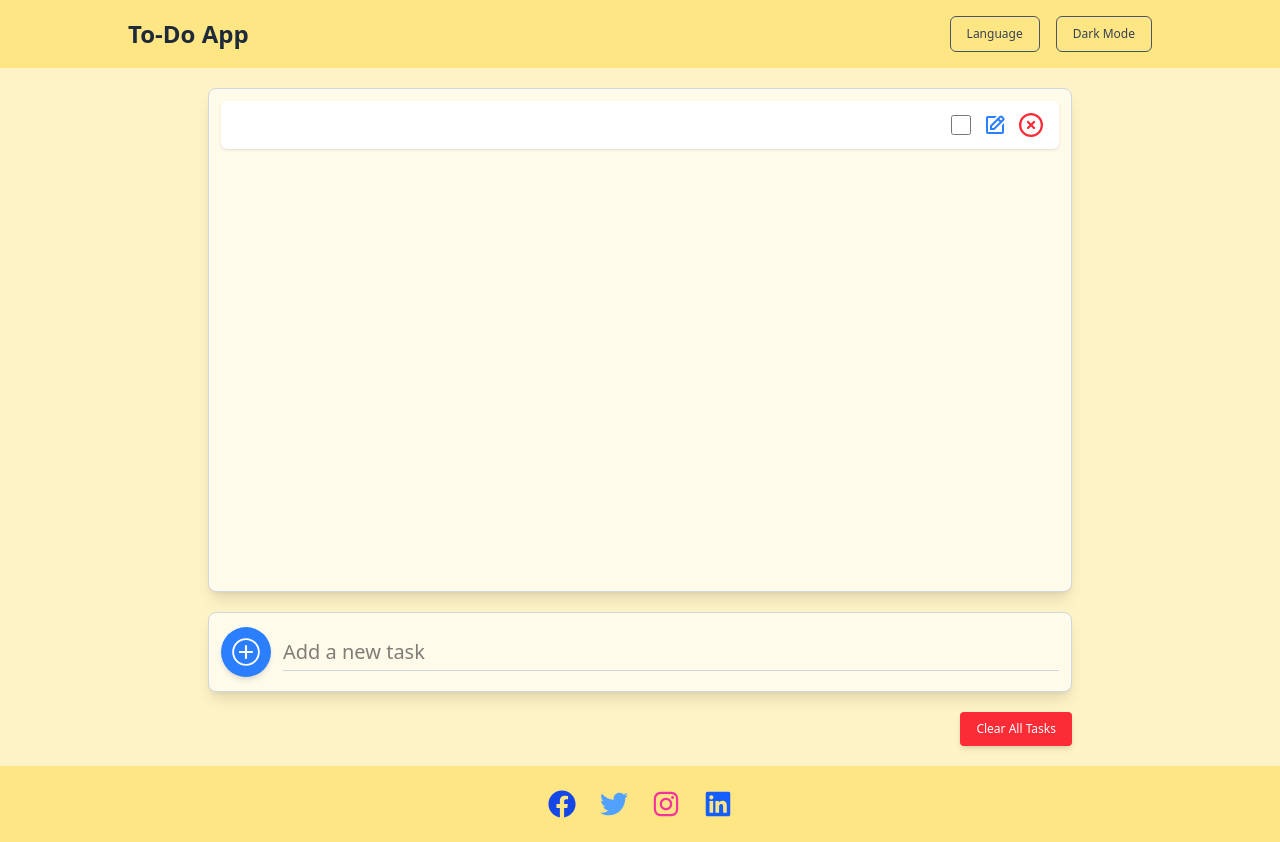
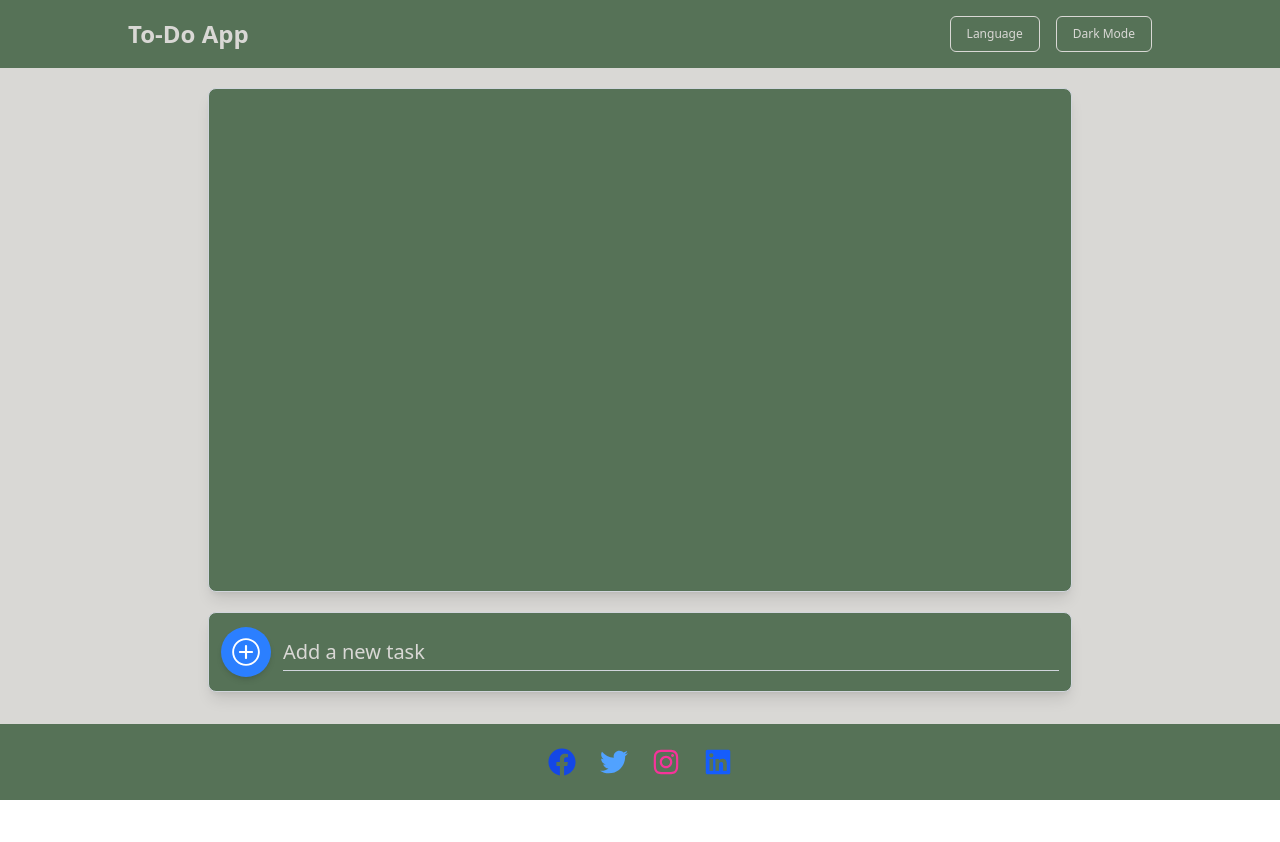
Before and after one commit to AnwarMohammadi2001/Complex_To_DO_APP, a React (Vite) app: page / in a window 1280 px wide. After the commit the page ends 800 px from the top, so only its background shows below. Built offline with nearby package versions, Linux system fonts and the light colour scheme.

Commit message:
change the structure

```diff
--- a/package.json
+++ b/package.json
@@ -17,6 +17,7 @@
     "@reduxjs/toolkit": "^2.6.1",
     "@tailwindcss/vite": "^4.0.12",
     "emoji-picker-react": "^4.12.2",
+    "firebase": "^11.6.1",
     "framer-motion": "^12.4.11",
     "gsap": "^3.12.7",
     "lucide-react": "^0.479.0",
--- a/src/App.jsx
+++ b/src/App.jsx
@@ -1,66 +1,53 @@
-// App.jsx
 import React, { useState, useEffect } from "react";
-import { FaRegCircleXmark } from "react-icons/fa6";
-import { BiEdit } from "react-icons/bi";
-import { IoIosAddCircleOutline } from "react-icons/io";
+import Navbar from "./components/Navbar";
 import Footer from "./components/Footer";
-import Navbar from "./components/Navbar";
+import TaskList from "./components/TaskList";
+import TaskInput from "./components/TaskInput";
+import ClearAllButton from "./components/ClearAllButton";
 
 const App = () => {
-  // States
-  const [tasks, setTasks] = useState([0]);
+  const [tasks, setTasks] = useState(() => {
+    try {
+      const storedTasks = JSON.parse(localStorage.getItem("tasks"));
+      return storedTasks || [];
+    } catch (error) {
+      console.error("Failed to load tasks from localStorage:", error);
+      return [];
+    }
+  });
+
   const [inputValue, setInputValue] = useState("");
   const [darkMode, setDarkMode] = useState(false);
   const [editingTaskId, setEditingTaskId] = useState(null);
   const [editingText, setEditingText] = useState("");
 
-  // Load tasks from localStorage
-  useEffect(() => {
-    try {
-      const storedTasks = JSON.parse(localStorage.getItem("tasks")) || [];
-      setTasks(storedTasks);
-    } catch (error) {
-      console.error("Failed to load tasks from localStorage:", error);
-      setTasks([]);
-    }
-  }, []);
-
-  // Save tasks to localStorage whenever they change
   useEffect(() => {
     localStorage.setItem("tasks", JSON.stringify(tasks));
   }, [tasks]);
 
-  // Add task
   const addTask = () => {
     if (inputValue.trim() === "") return;
-    const newTask = {
-      id: Date.now(),
-      text: inputValue,
-      completed: false,
-    };
-    setTasks([...tasks, newTask]);
+    const newTask = { id: Date.now(), text: inputValue, completed: false };
+    setTasks((prevTasks) => [...prevTasks, newTask]);
     setInputValue("");
   };
 
-  // Toggle task completion
   const toggleTaskCompletion = (taskId) => {
-    setTasks(
-      tasks.map((task) =>
+    setTasks((prevTasks) =>
+      prevTasks.map((task) =>
         task.id === taskId ? { ...task, completed: !task.completed } : task
       )
     );
   };
 
-  // Delete task
   const handleDelete = (taskId) => {
-    setTasks(tasks.filter((task) => task.id !== taskId));
+    setTasks((prevTasks) => prevTasks.filter((task) => task.id !== taskId));
   };
 
-  // Save Edited Task
   const handleSaveEdit = (taskId) => {
     if (editingText.trim() === "") return;
-    setTasks(
-      tasks.map((task) =>
+    setTasks((prevTasks) =>
+      prevTasks.map((task) =>
         task.id === taskId ? { ...task, text: editingText } : task
       )
     );
@@ -68,136 +55,45 @@ const App = () => {
     setEditingText("");
   };
 
-  // Handle key press for adding task
   const handleKeyDown = (e) => {
     if (e.key === "Enter") {
       addTask();
     }
   };
 
-  // Toggle Dark Mode
-  const toggleDarkMode = () => {
-    setDarkMode(!darkMode);
-  };
-
-  // Clear All Tasks
   const clearAllTasks = () => {
     setTasks([]);
     localStorage.removeItem("tasks");
   };
 
   return (
-    <div
-      className={`h-screen w-full flex flex-col items-center space-y-5 ${
-        darkMode ? "bg-gray-900 text-white" : "bg-amber-100 text-black"
-      }`}
-    >
-      {/* Navbar */}
-      <div className="h-[10vh] w-full flex items-center justify-center bg-amber-200">
+    <div className={`h-screen w-full flex flex-col items-center space-y-5 ${darkMode ? "bg-gray-900 text-white" : "bg-secondary text-black"}`}>
+      <div className="h-[10vh] w-full flex items-center justify-center bg-[#567257]">
         <Navbar />
       </div>
 
-      {/* Task List */}
       <div className="w-full max-w-5xl h-full mx-auto space-y-5 px-4 sm:px-8 md:px-12 lg:px-16 xl:px-20">
-        <ul className="space-y-2 h-[63vh] overflow-auto border border-gray-300 bg-amber-50 shadow-lg rounded-lg p-3">
-          {tasks.map((task) => (
-            <li
-              key={task.id}
-              className="bg-white w-full flex items-center py-3 px-4 rounded-md shadow-sm hover:bg-amber-100 transition"
-            >
-              <div className="flex items-center">
-                {editingTaskId === task.id ? (
-                  <input
-                    type="text"
-                    value={editingText}
-                    onChange={(e) => setEditingText(e.target.value)}
-                    onKeyDown={(e) => {
-                      if (e.key === "Enter") {
-                        handleSaveEdit(task.id);
-                      }
-                    }}
-                    onBlur={() => handleSaveEdit(task.id)}
-                    className="border-b border-blue-500 text-lg py-1 focus:outline-none bg-inherit"
-                    autoFocus
-                  />
-                ) : (
-                  <span
-                    className={`ml-2 text-lg ${
-                      task.completed
-                        ? "line-through text-gray-400"
-                        : "text-gray-700"
-                    }`}
-                  >
-                    {task.text}
-                  </span>
-                )}
-              </div>
+        <TaskList
+          tasks={tasks}
+          editingTaskId={editingTaskId}
+          editingText={editingText}
+          toggleTaskCompletion={toggleTaskCompletion}
+          handleDelete={handleDelete}
+          handleSaveEdit={handleSaveEdit}
+          setEditingTaskId={setEditingTaskId}
+          setEditingText={setEditingText}
+        />
 
-              <div className="flex items-center gap-3 ml-auto">
-                <input
-                  type="checkbox"
-                  checked={task.completed}
-                  onChange={() => toggleTaskCompletion(task.id)}
-                  className="h-5 w-5 text-blue-600 rounded border-gray-300 focus:ring-2 focus:ring-blue-500"
-                />
-                <button
-                  onClick={() => {
-                    setEditingTaskId(task.id);
-                    setEditingText(task.text);
-                  }}
-                  className="text-blue-500 hover:text-blue-700 transition"
-                >
-                  <BiEdit size={24} />
-                </button>
-                <button
-                  onClick={() => handleDelete(task.id)}
-                  className="text-red-500 hover:text-red-700 transition"
-                >
-                  <FaRegCircleXmark size={24} />
-                </button>
-              </div>
-            </li>
-          ))}
-        </ul>
+        <TaskInput
+          inputValue={inputValue}
+          setInputValue={setInputValue}
+          addTask={addTask}
+          handleKeyDown={handleKeyDown}
+        />
 
-        {/* Task Input Area */}
-        <div className="border h-[10vh] flex items-center gap-3 px-3 w-full border-gray-300 bg-amber-50 shadow-lg rounded-lg">
-          <button
-            onClick={addTask}
-            className="bg-blue-500 hover:bg-blue-600 transition text-white p-2 rounded-full shadow-md"
-          >
-            <IoIosAddCircleOutline size={34} />
-          </button>
-
-          <div className="flex items-center w-full">
-            <div className="relative w-full">
-              <input
-                id="task-input"
-                value={inputValue}
-                onChange={(e) => setInputValue(e.target.value)}
-                onKeyDown={handleKeyDown}
-                type="text"
-                className="border-b border-gray-300 py-1 text-xl focus:border-b-2 focus:border-blue-700 transition-colors focus:outline-none peer bg-inherit w-full"
-                placeholder="Add a new task"
-              />
-            </div>
-          </div>
-        </div>
-
-        {/* Clear All Button */}
-        {tasks.length > 0 && (
-          <div className="flex justify-end">
-            <button
-              onClick={clearAllTasks}
-              className="bg-red-500 hover:bg-red-600 transition text-white px-4 py-2 rounded shadow-md"
-            >
-              Clear All Tasks
-            </button>
-          </div>
-        )}
+        {tasks.length > 0 && <ClearAllButton clearAllTasks={clearAllTasks} />}
       </div>
 
-      {/* Footer */}
       <div className="h-[10vh] w-full flex items-center justify-center">
         <Footer />
       </div>
--- /dev/null
+++ b/src/components/ClearAllButton.jsx
@@ -0,0 +1,17 @@
+// components/ClearAllButton.jsx
+import React from "react";
+
+const ClearAllButton = ({ clearAllTasks }) => {
+  return (
+    <div className="flex justify-end">
+      <button
+        onClick={clearAllTasks}
+        className="bg-red-500 hover:bg-red-600 transition text-white px-4 py-2 rounded shadow-md"
+      >
+        Clear All Tasks
+      </button>
+    </div>
+  );
+};
+
+export default ClearAllButton;
--- a/src/components/Footer.jsx
+++ b/src/components/Footer.jsx
@@ -3,7 +3,7 @@ import { FaFacebook, FaTwitter, FaInstagram, FaLinkedin } from "react-icons/fa";
 
 const Footer = () => {
   return (
-    <footer className="w-full py-6 bg-amber-200 mt-auto">
+    <footer className="w-full py-6 bg-primary mt-auto">
       <div className="flex justify-center items-center gap-6">
         <a
           href="https://www.facebook.com"
--- a/src/components/Navbar.jsx
+++ b/src/components/Navbar.jsx
@@ -2,16 +2,16 @@ import React from "react";
 
 const Navbar = () => {
   return (
-    <nav className="max-w-5xl mx-auto w-full  py-4  flex justify-between items-center">
+    <nav className="max-w-5xl mx-auto w-full  py-4  flex justify-between items-center text-[#D9D8D5]">
       {/* Logo */}
-      <div className="text-2xl font-bold text-gray-800">To-Do App</div>
+      <div className="text-2xl font-bold text-[#D9D8D5]">To-Do App</div>
 
       {/* Buttons */}
       <div className="flex items-center gap-4">
-        <button className="border border-gray-600 text-gray-700 px-4 py-2 rounded-md hover:bg-gray-300 transition">
+        <button className="border border-[#D9D8D5]  px-4 py-2 rounded-md  transition">
           Language
         </button>
-        <button className="border border-gray-600 text-gray-700 px-4 py-2 rounded-md hover:bg-gray-300 transition">
+        <button className="border border-[#D9D8D5]  px-4 py-2 rounded-md ">
           Dark Mode
         </button>
       </div>
--- /dev/null
+++ b/src/components/TaskInput.jsx
@@ -0,0 +1,32 @@
+// components/TaskInput.jsx
+import React from "react";
+import { IoIosAddCircleOutline } from "react-icons/io";
+
+const TaskInput = ({ inputValue, setInputValue, addTask, handleKeyDown }) => {
+  return (
+    <div className="border h-[10vh] flex items-center gap-3 px-3 w-full border-gray-300 bg-primary shadow-lg rounded-lg">
+      <button
+        onClick={addTask}
+        className="bg-blue-500 hover:bg-blue-600 transition text-white p-2 rounded-full shadow-md"
+      >
+        <IoIosAddCircleOutline size={34} />
+      </button>
+
+      <div className="flex items-center w-full">
+        <div className="relative w-full">
+          <input
+            id="task-input"
+            value={inputValue}
+            onChange={(e) => setInputValue(e.target.value)}
+            onKeyDown={handleKeyDown}
+            type="text"
+            className="border-b border-gray-300 py-1 text-xl focus:border-b-2 placeholder:text-secondary focus:border-blue-700 transition-colors focus:outline-none peer bg-inherit w-full text-secondary"
+            placeholder="Add a new task"
+          />
+        </div>
+      </div>
+    </div>
+  );
+};
+
+export default TaskInput;
--- /dev/null
+++ b/src/components/TaskItem.jsx
@@ -0,0 +1,82 @@
+// components/TaskItem.jsx
+import React from "react";
+import { FaRegCircleXmark } from "react-icons/fa6";
+import { BiEdit } from "react-icons/bi";
+import { IoMdCheckmarkCircleOutline } from "react-icons/io";
+
+const TaskItem = ({
+  task,
+  editingTaskId,
+  editingText,
+  toggleTaskCompletion,
+  handleDelete,
+  handleSaveEdit,
+  setEditingTaskId,
+  setEditingText,
+}) => {
+  return (
+    <li className="bg-white w-full flex items-center py-3 px-4 rounded-md shadow-sm hover:bg-secondary transition">
+      <div className="flex items-center">
+        {editingTaskId === task.id ? (
+          <div className="flex items-center">
+            <input
+              type="text"
+              value={editingText}
+              onChange={(e) => setEditingText(e.target.value)}
+              onKeyDown={(e) => {
+                if (e.key === "Enter") {
+                  handleSaveEdit(task.id);
+                }
+              }}
+              onBlur={() => handleSaveEdit(task.id)}
+              className="border-b border-blue-500 text-lg py-1 focus:outline-none bg-inherit"
+              autoFocus
+            />
+            <button
+              onClick={() => handleSaveEdit(task.id)}
+              className="text-blue-500 hover:text-blue-700 transition mr-2"
+            >
+              <IoMdCheckmarkCircleOutline size={24} />
+            </button>
+          </div>
+        ) : (
+          <span
+            className={`ml-2 text-lg ${
+              task.completed
+                ? "line-through text-gray-400"
+                : "text-gray-700"
+            }`}
+          >
+            {task.text}
+          </span>
+        )}
+      </div>
+
+      <div className="flex items-center gap-3 ml-auto">
+        <input
+          type="checkbox"
+          checked={task.completed}
+          onChange={() => toggleTaskCompletion(task.id)}
+          className="h-5 w-5 text-blue-600 rounded border-gray-300 focus:ring-2 focus:ring-blue-500"
+        />
+        <button
+          onClick={() => {
+            setEditingTaskId(task.id);
+            setEditingText(task.text);
+          }}
+          className="text-blue-500 hover:text-blue-700 transition"
+        >
+          <BiEdit size={24} />
+        </button>
+        <button
+          onClick={() => handleDelete(task.id)}
+          className="text-red-500 hover:text-red-700 transition"
+        >
+          <FaRegCircleXmark size={24} />
+        </button>
+      </div>
+    </li>
+  );
+};
+
+export default TaskItem;
--- /dev/null
+++ b/src/components/TaskList.jsx
@@ -0,0 +1,34 @@
+// components/TaskList.jsx
+import React from "react";
+import TaskItem from "./TaskItem";
+
+const TaskList = ({
+  tasks,
+  editingTaskId,
+  editingText,
+  toggleTaskCompletion,
+  handleDelete,
+  handleSaveEdit,
+  setEditingTaskId,
+  setEditingText,
+}) => {
+  return (
+    <ul className="space-y-2 h-[63vh] overflow-auto border border-gray-300 bg-primary shadow-lg rounded-lg p-3">
+      {tasks.map((task) => (
+        <TaskItem
+          key={task.id}
+          task={task}
+          editingTaskId={editingTaskId}
+          editingText={editingText}
+          toggleTaskCompletion={toggleTaskCompletion}
+          handleDelete={handleDelete}
+          handleSaveEdit={handleSaveEdit}
+          setEditingTaskId={setEditingTaskId}
+          setEditingText={setEditingText}
+        />
+      ))}
+    </ul>
+  );
+};
+
+export default TaskList;
--- a/src/index.css
+++ b/src/index.css
@@ -16,8 +16,8 @@
   --font-Poppins: Poppins, "sans-serif";
   --font-Roboto: Roboto, "sans-serif";
   --font-Satisfy: Satisfy, "sans-serif";
-  --color-primary: #1c70ba;
-  --color-secondary: #f4a91a;
+  --color-primary: #567257;
+  --color-secondary: #d9d8d5;
   --breakpoint-3xl: 120rem;
   --color-avocado-100: oklch(0.99 0 0);
   --color-avocado-200: oklch(0.98 0.04 113.22);
```
Also changed, not shown: src/firebase.js (added, +18 -0 lines), 1 other file (tests, documents, lock files or other folders).
